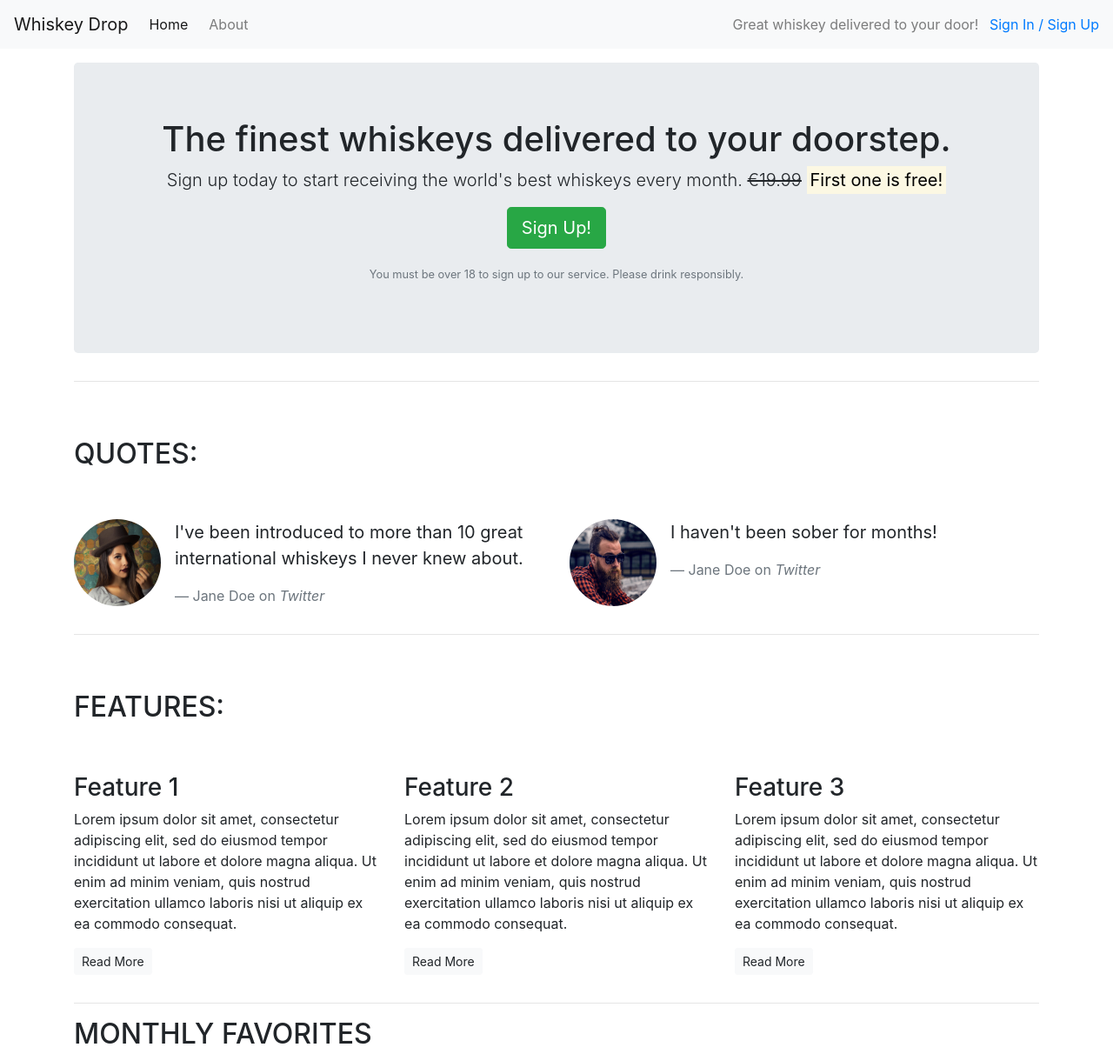
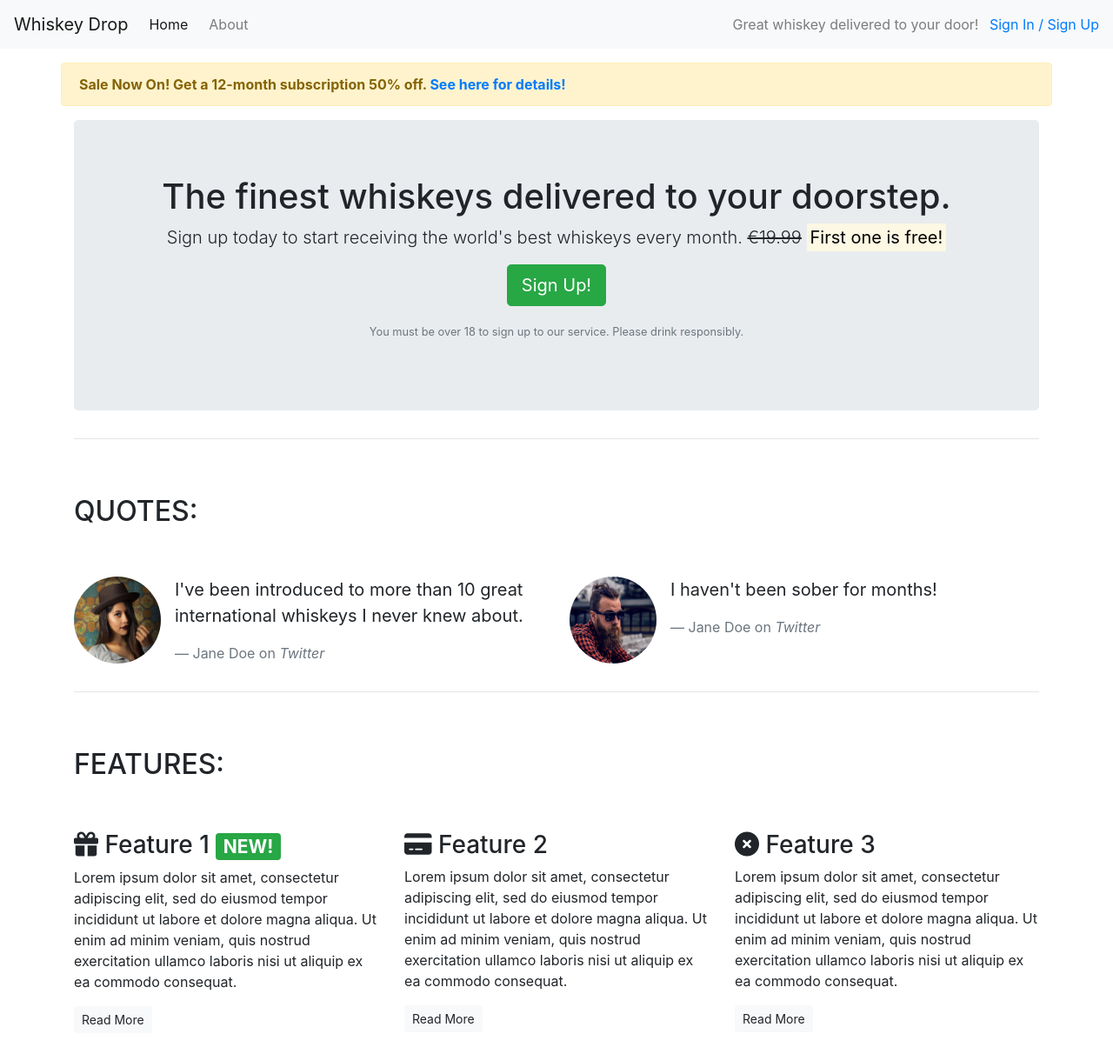
Before and after one commit to g-omarsdottir/practise-bootstrap, a plain HTML site: page index.html in a window 1280 px wide. Shown: the top 1212 px of the page at 87% size. Drawn offline with nearby package versions, Linux system fonts and the light colour scheme.

Commit message:
Add warning label and badge

```diff
--- a/index.html
+++ b/index.html
@@ -18,6 +18,7 @@
             <!-- Third navbar item only displayed on small screens and up -->
             <li class="nav-item mr-2 d-block d-sm-none"><a href="/" class="nav-link">Sign in / Sign up</a></li>
         </ul>
+
         <!-- Marketing text and sign in hidden on mobile screens (the default) -->
         <div class="d-none d-md-block">
             <p class="navbar-text my-auto mr-2">
@@ -26,8 +27,15 @@
             <a href="/">Sign In / Sign Up</a>
         </div>
     </nav>
+
     <article class="container mt-3">
         <!-- Callout -->
+        <div class="row d-none d-sm-block">
+            <div class="alert alert-warning">
+                <strong>Sale Now On! Get a 12-month subscription 50% off. <a href="/">See here for details!</a></strong>
+            </div>
+        </div>
+
         <section class="callout jumbotron text-center">
             <h1>The finest whiskeys delivered to your doorstep.</h1>
             <p class="lead">Sign up today to start receiving the world's best whiskeys every month.
@@ -42,7 +50,7 @@
         <!-- /.callout -->
         <hr>
 
-        <!-- Quotes -->
+    <!-- Quotes -->
         <section class="quotes">
             <div class="row">
                 <div class="col-12 my-5">
@@ -85,7 +93,8 @@
         </section>
         <!-- /.quotes -->
         <hr>
-        <!-- Features -->
+
+    <!-- Features -->
         <section class="features">
             <div class="row">
                 <div class="col-12 my-5">
@@ -95,7 +104,7 @@
             <div class="row">
                 <div class="col-12 col-md-6 col-lg-4">
                     <div class="feature">
-                        <h3>Feature 1</h3>
+                        <h3><i class="fa-solid fa-gift d-none d-sm-inline"></i> Feature 1 <span class="badge badge-success">NEW!</span></h3>
                         <p>Lorem ipsum dolor sit amet, consectetur adipiscing elit, sed do eiusmod tempor incididunt ut
                             labore et dolore magna aliqua. Ut enim ad minim veniam, quis nostrud exercitation ullamco
                             laboris nisi ut aliquip ex ea commodo consequat.</p>
@@ -104,7 +113,7 @@
                 </div>
                 <div class="col-12 col-md-6 col-lg-4">
                     <div class="feature">
-                        <h3>Feature 2</h3>
+                        <h3><i class="fa-solid fa-credit-card d-none d-sm-inline"></i> Feature 2</h3>
                         <p>Lorem ipsum dolor sit amet, consectetur adipiscing elit, sed do eiusmod tempor incididunt ut
                             labore et dolore magna aliqua. Ut enim ad minim veniam, quis nostrud exercitation ullamco
                             laboris nisi ut aliquip ex ea commodo consequat.</p>
@@ -113,7 +122,7 @@
                 </div>
                 <div class="col-12 d-md-none d-lg-block col-lg-4">
                     <div class="feature">
-                        <h3>Feature 3</h3>
+                        <h3><i class="fa-solid fa-circle-xmark d-none d-sm-inline"></i> Feature 3</h3>
                         <p>Lorem ipsum dolor sit amet, consectetur adipiscing elit, sed do eiusmod tempor incididunt ut
                             labore et dolore magna aliqua. Ut enim ad minim veniam, quis nostrud exercitation ullamco
                             laboris nisi ut aliquip ex ea commodo consequat.</p>
@@ -157,6 +166,7 @@
         <hr>
 
     </article>
+    <script src="https://kit.fontawesome.com/c62380739e.js" crossorigin="anonymous"></script>
 </body>
 
 </html>
```
